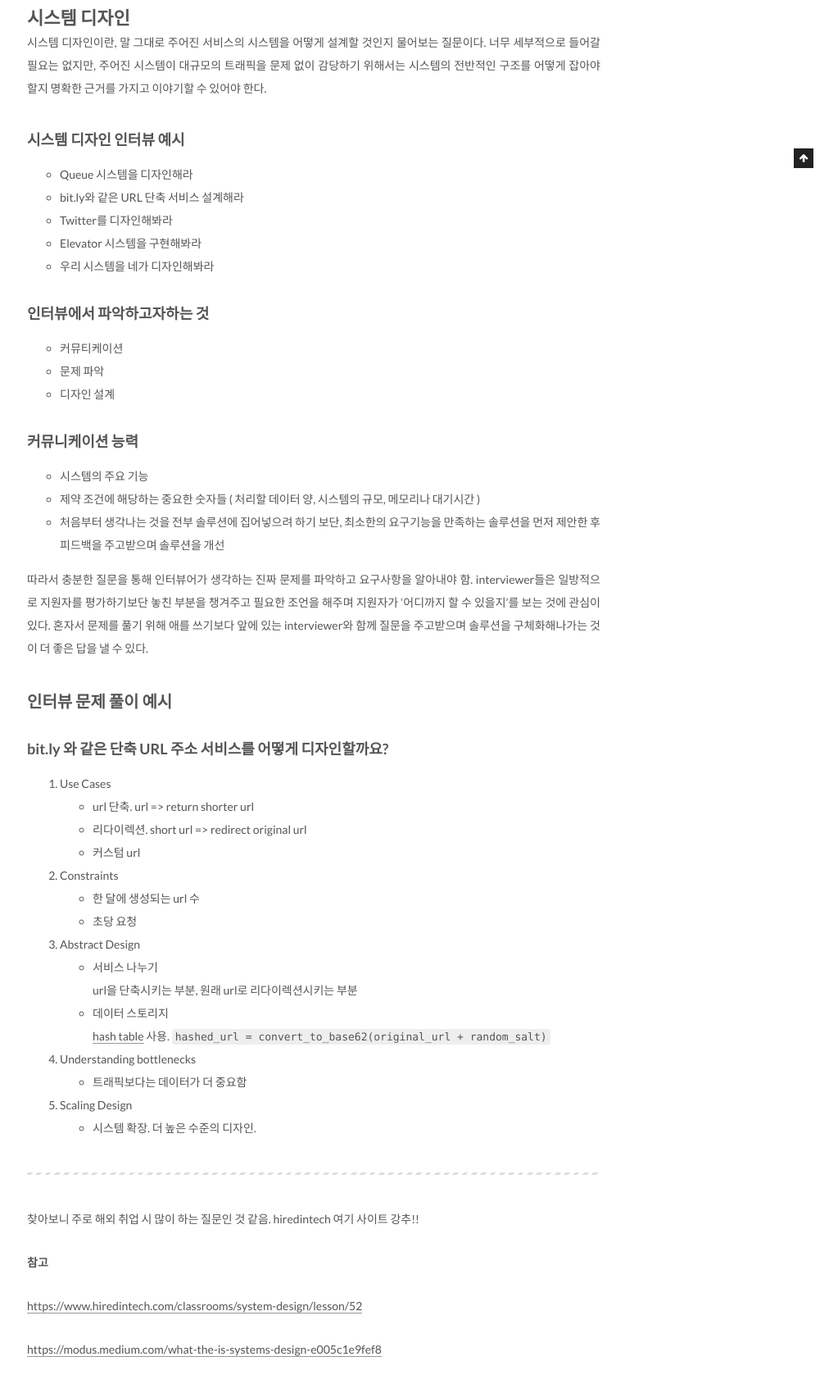
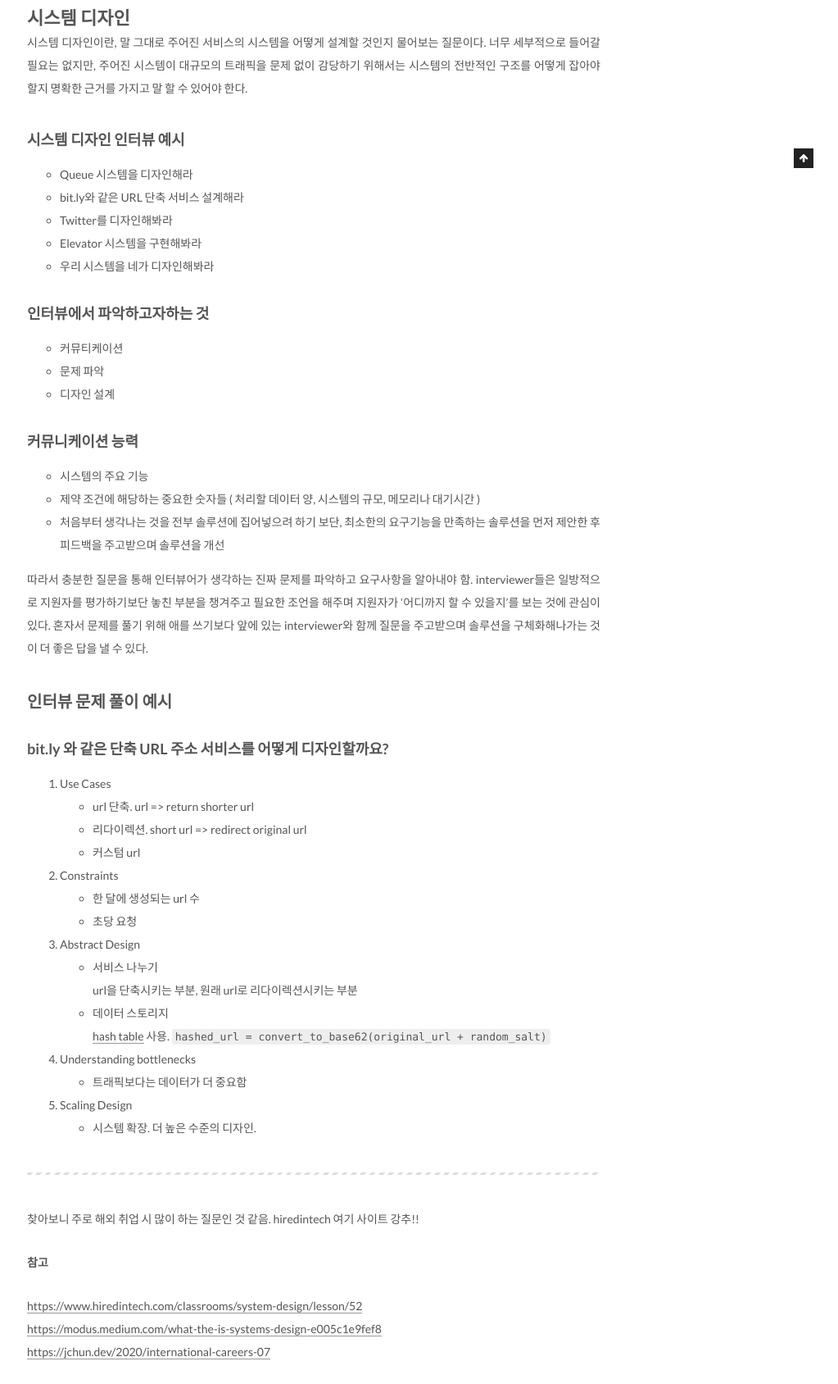
Before and after one commit to groovypark/groovypark.github.io, a Jekyll site: the page built from _posts/2020-12-10-System-Design.md, in a window 1280 px wide. Shown: the part 795-2483 px from the top of the page at 82% size, without its empty margins (257-1280 px from the left). Built offline with Jekyll 4.4.1, drawn with Linux system fonts in a browser that asks for light colours; grey boxes are pictures that could not be loaded.

Commit message:
Fix markdown

```diff
--- a/_posts/2020-12-10-System-Design.md
+++ b/_posts/2020-12-10-System-Design.md
@@ -8,7 +8,7 @@ tags: CS
 ![System Design](https://www.cronj.com/blog/wp-content/uploads/Artboard-10.png)
 
 # 시스템 디자인
-시스템 디자인이란, 말 그대로 주어진 서비스의 시스템을 어떻게 설계할 것인지 물어보는 질문이다. 너무 세부적으로 들어갈 필요는 없지만, 주어진 시스템이 대규모의 트래픽을 문제 없이 감당하기 위해서는 시스템의 전반적인 구조를 어떻게 잡아야 할지 명확한 근거를 가지고 이야기할 수 있어야 한다.
+시스템 디자인이란, 말 그대로 주어진 서비스의 시스템을 어떻게 설계할 것인지 물어보는 질문이다. 너무 세부적으로 들어갈 필요는 없지만, 주어진 시스템이 대규모의 트래픽을 문제 없이 감당하기 위해서는 시스템의 전반적인 구조를 어떻게 잡아야 할지 명확한 근거를 가지고 말 할 수 있어야 한다.
 
 ### 시스템 디자인 인터뷰 예시
 
@@ -60,12 +60,10 @@ tags: CS
 
 ---
 
-찾아보니 주로 해외 취업 시 많이 하는 질문인 것 같음. hiredintech 여기 사이트 강추!!
+찾아보니 주로 해외 취업 시 많이 하는 질문인 것 같음.  hiredintech 여기 사이트 강추!!
 
 **참고**
 
 [https://www.hiredintech.com/classrooms/system-design/lesson/52](https://www.hiredintech.com/classrooms/system-design/lesson/52)
-
 [https://modus.medium.com/what-the-is-systems-design-e005c1e9fef8](https://modus.medium.com/what-the-is-systems-design-e005c1e9fef8)
-
 [https://jchun.dev/2020/international-careers-07](https://jchun.dev/2020/international-careers-07)
```
